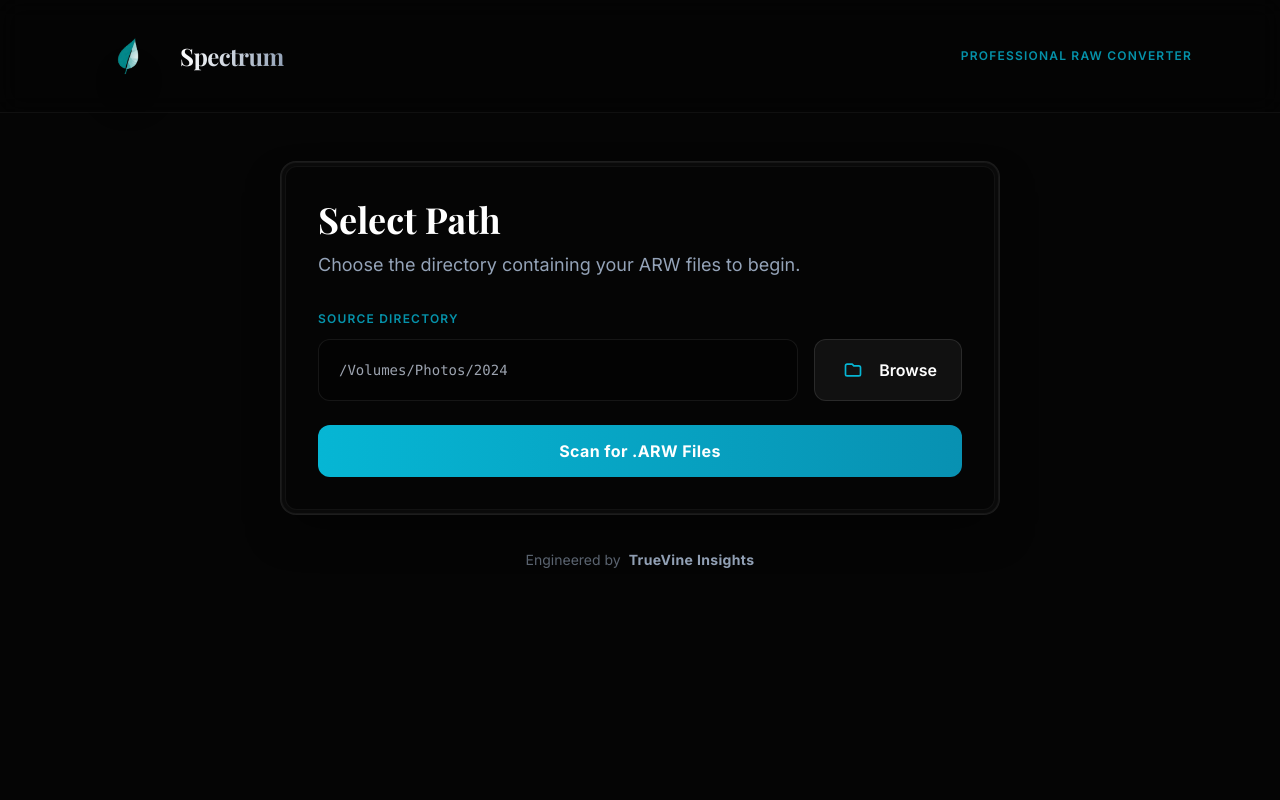
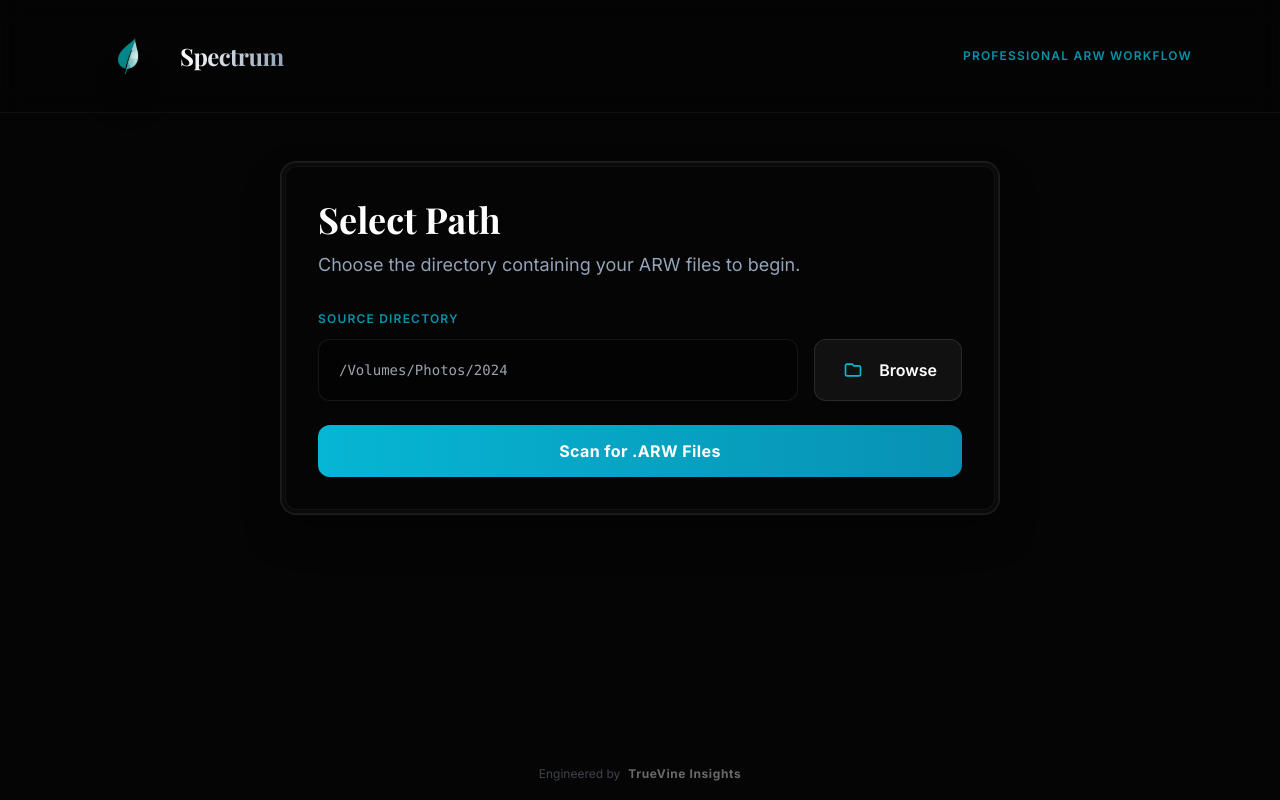
Before and after one commit to SamuelDevdas/michi-img-convert, a Next.js app in the folder frontend/: page / in a window 1280 px wide. Built offline with nearby package versions, Linux system fonts and the light colour scheme; no server answers.

Commit message:
style: Update header subtitle, increase main content bottom padding, and refactor footer to a fixed bottom position with new styling and link attributes.

```diff
--- a/frontend/src/app/page.tsx
+++ b/frontend/src/app/page.tsx
@@ -74,13 +74,13 @@ export default function Home() {
             </h1>
           </div>
           <span className="text-xs uppercase tracking-widest text-[var(--accent)] font-semibold opacity-80">
-            Professional RAW Converter
+            Professional ARW Workflow
           </span>
         </div>
       </header>
 
       {/* Main Content */}
-      <div className="max-w-3xl mx-auto px-6 py-12 space-y-8 animate-enter">
+      <div className="max-w-3xl mx-auto px-6 py-12 pb-24 space-y-8 animate-enter">
         {/* Error Display */}
         {error && (
           <div className="p-4 bg-red-500/10 border border-red-500/20 rounded-lg backdrop-blur-sm">
@@ -143,16 +143,19 @@ export default function Home() {
           </button>
         )}
 
-        {/* Footer Link */}
-        <div className="mt-16 text-center">
-          <a
-            href="#"
-            className="inline-flex items-center gap-2 text-sm text-[var(--secondary-text)] hover:text-[var(--accent)] transition-colors duration-200"
-          >
-            <span className="opacity-60">Engineered by</span>
-            <span className="font-bold tracking-wide">TrueVine Insights</span>
-          </a>
-        </div>
+      </div>
+
+      {/* Footer Link - Fixed at bottom */}
+      <div className="fixed bottom-4 left-0 right-0 text-center pointer-events-none z-50">
+        <a
+          href="https://truevineinsights.ch"
+          target="_blank"
+          rel="noopener noreferrer"
+          className="inline-flex items-center gap-2 text-xs text-[var(--secondary-text)] opacity-40 hover:opacity-100 transition-all duration-300 pointer-events-auto"
+        >
+          <span className="font-light">Engineered by</span>
+          <span className="font-bold tracking-wider text-white">TrueVine Insights</span>
+        </a>
       </div>
     </main>
   )
```
